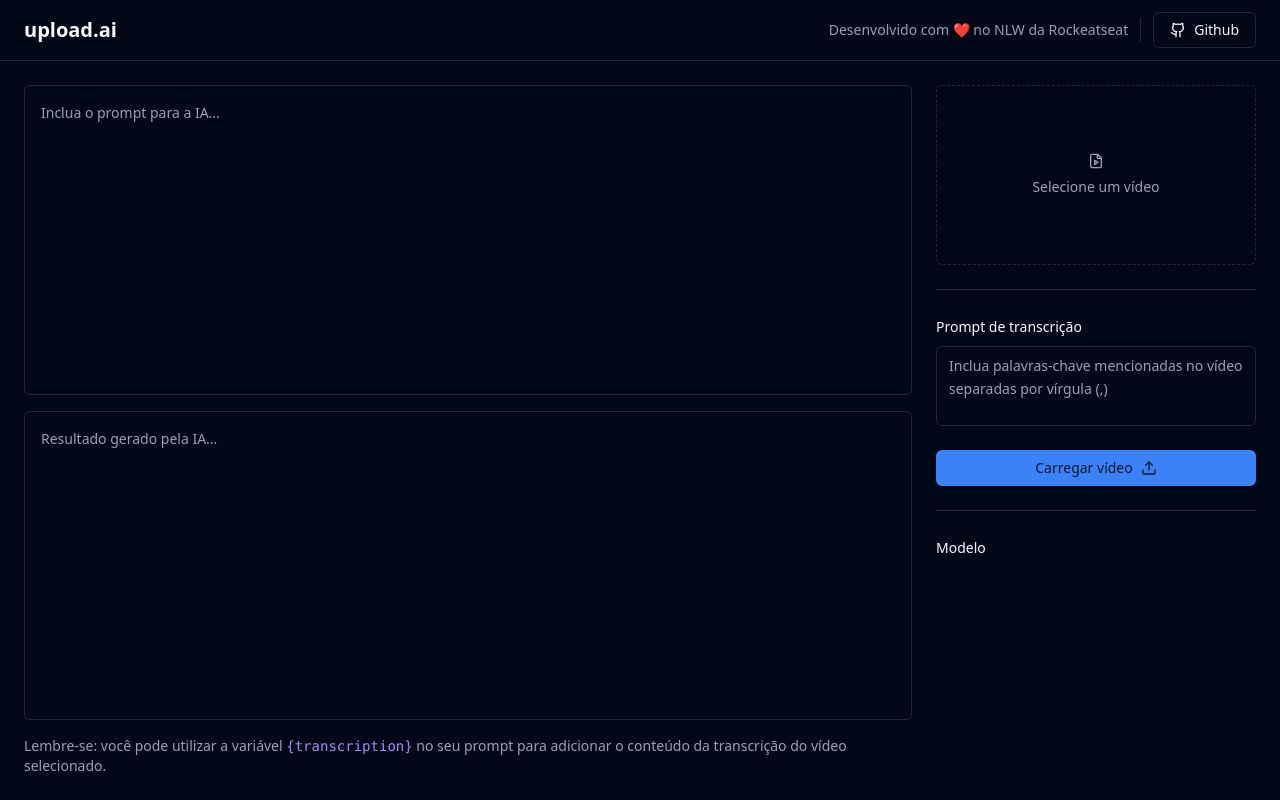
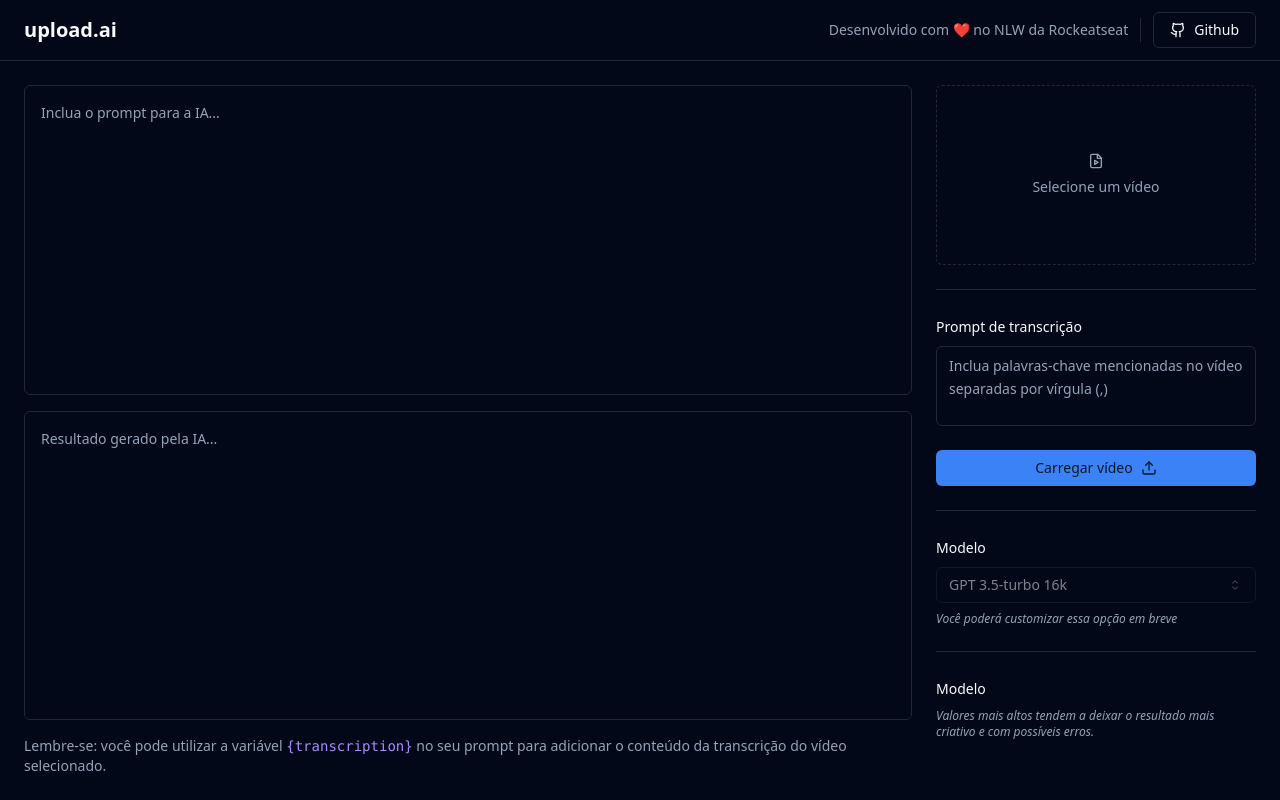
Before and after one commit to Paulo1402/NLW-IA, a React (Vite) app: page / in a window 1280 px wide. Built offline with nearby package versions, Linux system fonts and the light colour scheme.

Commit message:
add slider component

```diff
--- a/package.json
+++ b/package.json
@@ -14,6 +14,7 @@
     "@radix-ui/react-label": "^2.0.2",
     "@radix-ui/react-select": "^1.2.2",
     "@radix-ui/react-separator": "^1.0.3",
+    "@radix-ui/react-slider": "^1.1.2",
     "@radix-ui/react-slot": "^1.0.2",
     "class-variance-authority": "^0.7.0",
     "clsx": "^2.0.0",
--- a/src/App.tsx
+++ b/src/App.tsx
@@ -3,6 +3,13 @@
 import { Separator } from './components/ui/separator'
 import { Textarea } from './components/ui/textarea'
 import { Label } from './components/ui/label'
+import {
+  Select,
+  SelectContent,
+  SelectItem,
+  SelectTrigger,
+  SelectValue
+} from './components/ui/select'
 
 function App() {
   return (
@@ -75,17 +82,39 @@
               />
             </div>
 
-            <Button className='w-full' type='submit'>
+            <Button className="w-full" type="submit">
               Carregar vídeo
-              <Upload className='w-4 h-4 ml-2' />
+              <Upload className="w-4 h-4 ml-2" />
             </Button>
           </form>
 
           <Separator />
 
-          <form className='space-y-6'>
-            <div className='space-y-2'>
+          <form className="space-y-6">
+            <div className="space-y-2">
               <Label>Modelo</Label>
+
+              <Select disabled defaultValue="gpt3.5">
+                <SelectTrigger>
+                  <SelectValue />
+                </SelectTrigger>
+                <SelectContent>
+                  <SelectItem value="gpt3.5">GPT 3.5-turbo 16k</SelectItem>
+                </SelectContent>
+              </Select>
+              <span className="block text-xs text-muted-foreground italic">
+                Você poderá customizar essa opção em breve
+              </span>
+            </div>
+
+            <Separator />
+
+            <div className="space-y-2">
+              <Label>Modelo</Label>
+
+              <span className="block text-xs text-muted-foreground italic">
+                Valores mais altos tendem a deixar o resultado mais criativo e com possíveis erros.
+              </span>
             </div>
           </form>
         </aside>
--- /dev/null
+++ b/src/components/ui/slider.tsx
@@ -0,0 +1,26 @@
+import * as React from "react"
+import * as SliderPrimitive from "@radix-ui/react-slider"
+
+import { cn } from "@/lib/utils"
+
+const Slider = React.forwardRef<
+  React.ElementRef<typeof SliderPrimitive.Root>,
+  React.ComponentPropsWithoutRef<typeof SliderPrimitive.Root>
+>(({ className, ...props }, ref) => (
+  <SliderPrimitive.Root
+    ref={ref}
+    className={cn(
+      "relative flex w-full touch-none select-none items-center",
+      className
+    )}
+    {...props}
+  >
+    <SliderPrimitive.Track className="relative h-1.5 w-full grow overflow-hidden rounded-full bg-primary/20">
+      <SliderPrimitive.Range className="absolute h-full bg-primary" />
+    </SliderPrimitive.Track>
+    <SliderPrimitive.Thumb className="block h-4 w-4 rounded-full border border-primary/50 bg-background shadow transition-colors focus-visible:outline-none focus-visible:ring-1 focus-visible:ring-ring disabled:pointer-events-none disabled:opacity-50" />
+  </SliderPrimitive.Root>
+))
+Slider.displayName = SliderPrimitive.Root.displayName
+
+export { Slider }
```
Also changed, not shown: 1 other file (tests, documents, lock files or other folders).
